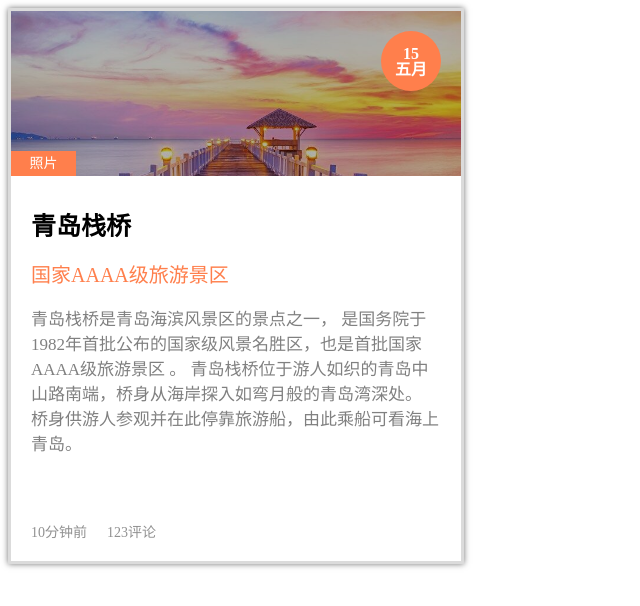
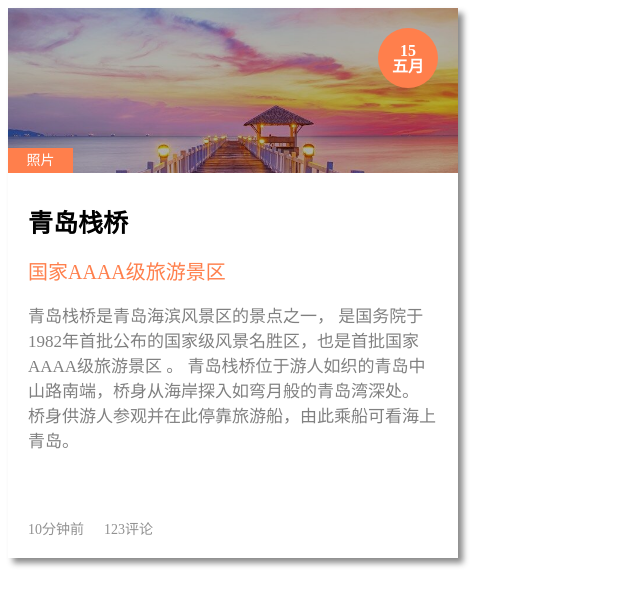
Before and after one commit to WangXintong123/HTML5-and-CSS3, a plain HTML site: page forthWork/index..html in a window 1280 px wide. In both pictures the pointer is over the element 236 px from the left and 286 px from the top of the page. Shown: the whole page, without its empty margins (0-640 px from the left). Drawn offline with Linux system fonts and the light colour scheme.

Commit message:
Update index..html

```diff
--- a/forthWork/index..html
+++ b/forthWork/index..html
@@ -10,7 +10,8 @@
             position:relative;
             width:450px;
             height:550px;
-            border:3px solid rgb(219, 219, 219);
+            /* border:3px solid rgb(219, 219, 219); */
+            box-shadow: 5px 5px rgb(219, 219, 219);
             background:url(img/qiao.jpg) no-repeat ;
             background-size: 450px 300px;
             background-position: 50% 0%;
@@ -112,13 +113,13 @@
             width:450px;
             height:550px;
             background-color: black;
-            border:3px solid rgb(219, 219, 219);
+            /* border:3px solid rgb(219, 219, 219); */
             background:url(img/qiao.jpg) no-repeat ;
             background-size: 600px 400px;
             background-position: 50% -35%;
             /* background-origin: content-box;
             background-clip: border-box; */
-            box-shadow:0px 0px 6px rgb(117, 117, 117);
+            box-shadow:5px 5px 6px rgb(139, 139, 139);
             transition-property:all;
             transition-duration: 1.5s;
         }
```
